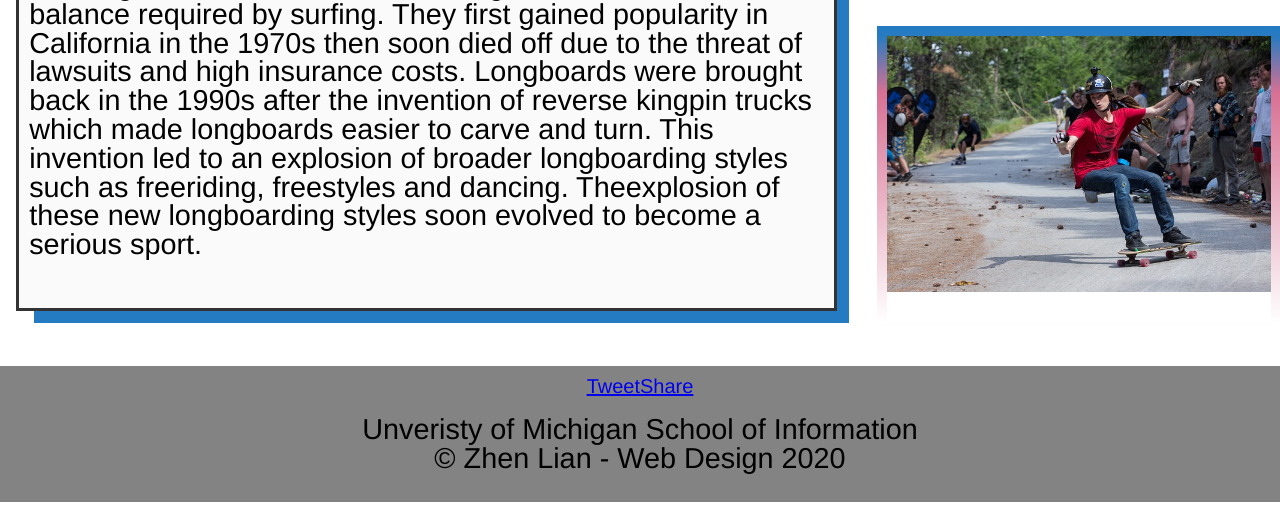
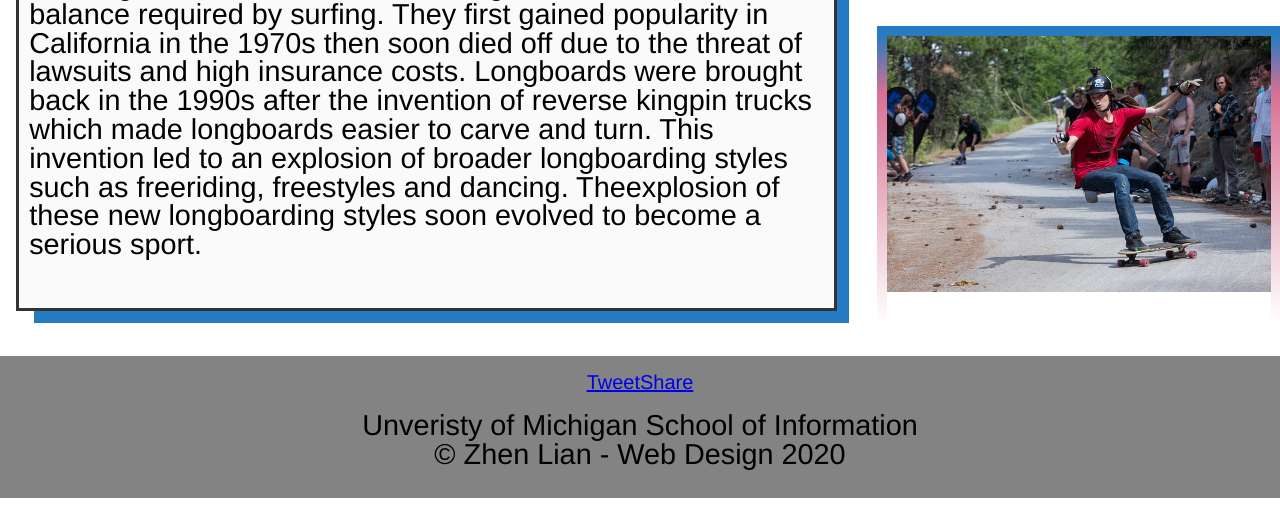
Before and after one commit to zlian123/Final-Portfolio, a plain HTML site: page index.html in a window 1280 px wide. Shown: the part 1720-2232 px from the top of the page. Drawn offline with Linux system fonts and the light colour scheme.

Commit message:
fixed footer

```diff
--- a/css/style.css
+++ b/css/style.css
@@ -334,8 +334,7 @@ div#image_gallery img {
 footer {
     background-color: #838383;
 	text-align: center;
-	margin: 10px 0;
-    padding: 10px 0;
+    padding-bottom: 10px;
 }
 
 .social_media ul{
@@ -348,6 +347,10 @@ footer {
 .social_media li{
     display: flex;
     align-self:center;
+}
+
+.social_media li:first-of-type {
+    margin-top: 1rem;
 }
 
 /* Tablet View */
@@ -384,6 +387,10 @@ footer {
 
     .social_media ul{
         flex-direction: row;
+    }
+
+    .social_media li{
+        margin-top: 1rem;
     }
 
     /* tablet freeride page */
```
